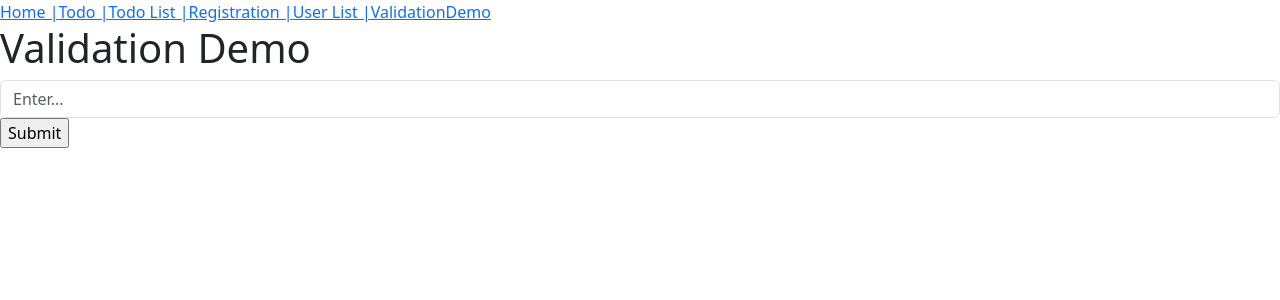
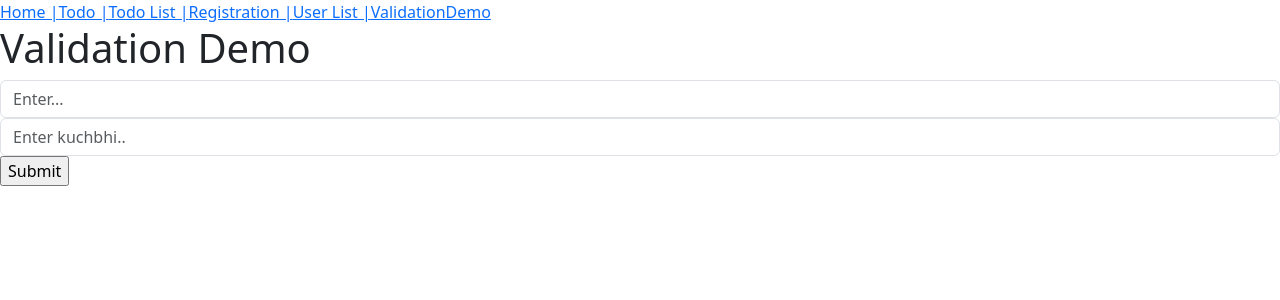
Before and after one commit to rohitsaste45/Bank_Front, a React (Create React App) app: page /validation-demo in a window 1280 px wide. Shown: the top 300 px of the page. Built offline with nearby package versions, Linux system fonts and the light colour scheme.

Commit message:
validaton.

```diff
--- a/src/pages/ValidationDemo.js
+++ b/src/pages/ValidationDemo.js
@@ -24,6 +24,13 @@ function ValidationDemo() {
           required
         />
 
+        <input
+          type="text"
+          className="form-control"
+          placeholder="Enter kuchbhi.."
+          required
+        />
+
         <input type="button" value="Submit" onClick={submitAction} />
       </form>
     </>
```
